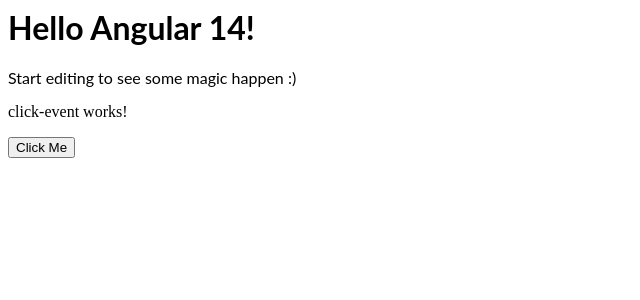
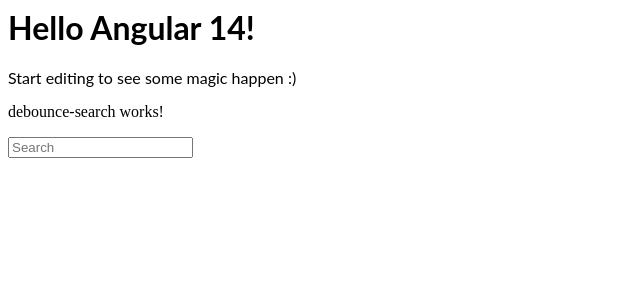
Before and after one commit to abhisaa/RXJS-Basics, an Angular app: page / in a window 1280 px wide. Shown: the top 300 px of the page, without its empty margins (0-640 px from the left). Built offline with nearby package versions, Linux system fonts and the light colour scheme.

Commit message:
DebounceTime with subject, 2 files modified, 3 added

```diff
--- a/src/app/app.component.html
+++ b/src/app/app.component.html
@@ -14,4 +14,5 @@
 <!-- <app-switch-map></app-switch-map> -->
 
 <!-- from here click, debounce and api will start -->
-<app-click-event></app-click-event>
+<!-- <app-click-event></app-click-event> -->
+<app-debounce-search></app-debounce-search>
--- a/src/app/app.module.ts
+++ b/src/app/app.module.ts
@@ -14,6 +14,7 @@
 import { MergeMapComponent } from './operators/merge-map/merge-map.component';
 import { SwitchMapComponent } from './operators/switch-map/switch-map.component';
 import { ClickEventComponent } from './event-debounce-api/click-event/click-event.component';
+import { DebounceSearchComponent } from './event-debounce-api/debounce-search/debounce-search.component';
 
 @NgModule({
   imports: [BrowserModule, FormsModule],
@@ -30,6 +31,7 @@
     MergeMapComponent,
     SwitchMapComponent,
     ClickEventComponent,
+    DebounceSearchComponent,
   ],
   bootstrap: [AppComponent],
 })
--- /dev/null
+++ b/src/app/event-debounce-api/debounce-search/debounce-search.component.html
@@ -0,0 +1,7 @@
+<p>debounce-search works!</p>
+<input
+  type="text"
+  [(ngModel)]="inputField"
+  (ngModelChange)="inputChange($event)"
+  placeholder="Search"
+/>
--- /dev/null
+++ b/src/app/event-debounce-api/debounce-search/debounce-search.component.ts
@@ -0,0 +1,26 @@
+import { Component, OnInit } from '@angular/core';
+import { fromEvent, Subject } from 'rxjs';
+import { debounceTime } from 'rxjs/operators';
+
+@Component({
+  selector: 'app-debounce-search',
+  templateUrl: './debounce-search.component.html',
+  styleUrls: ['./debounce-search.component.css'],
+})
+export class DebounceSearchComponent implements OnInit {
+  inputField: string;
+  searchSubject = new Subject<string>();
+
+  constructor() {}
+
+  ngOnInit() {
+    this.searchSubject
+      .pipe(debounceTime(200))
+      .subscribe((x) => console.log('this is the value: ', x));
+  }
+
+  inputChange(data) {
+    // console.log('this is paylaod: ', data);
+    this.searchSubject.next(data);
+  }
+}
```
Also changed, not shown: src/app/event-debounce-api/debounce-search/debounce-search.component.css (added).
